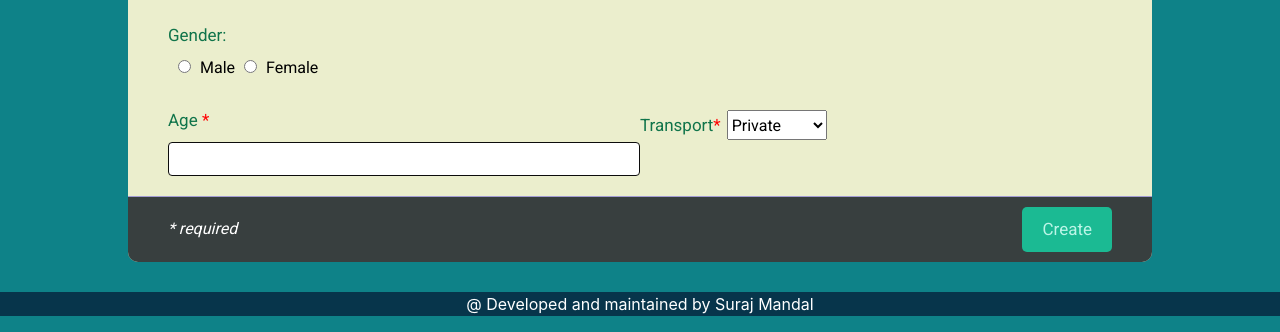
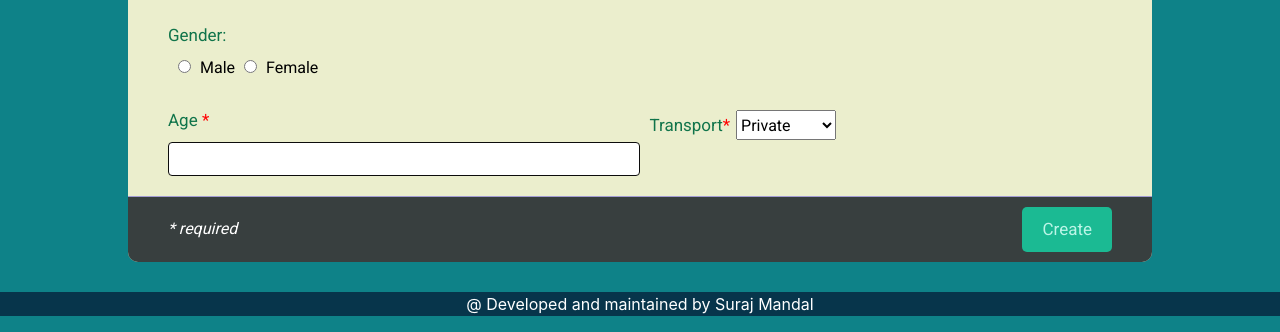
Before and after one commit to srm1071/crowdsource1, a Django app: page /register in a window 1280 px wide. Shown: the part 1664-1996 px from the top of the page. Run offline with Django 3.2, Linux system fonts and the light colour scheme; some libraries are stand-ins or nearby versions.

Commit message:
Update register.html

```diff
--- a/template/register.html
+++ b/template/register.html
@@ -417,7 +417,7 @@
             <label for="experience" class="label-title">Age <font color="red">*</font></label>
             <input type="number" min="18" max="80" value="" class="form-input" name="age" required="required">
           </div>
-          <div class="form-group right1">
+          <div class="form-group right">
             <label for="experience" class="label-title">Transport<font color="red">*</font></label>
             <select name="trans">
               <option>Private</option>
```
